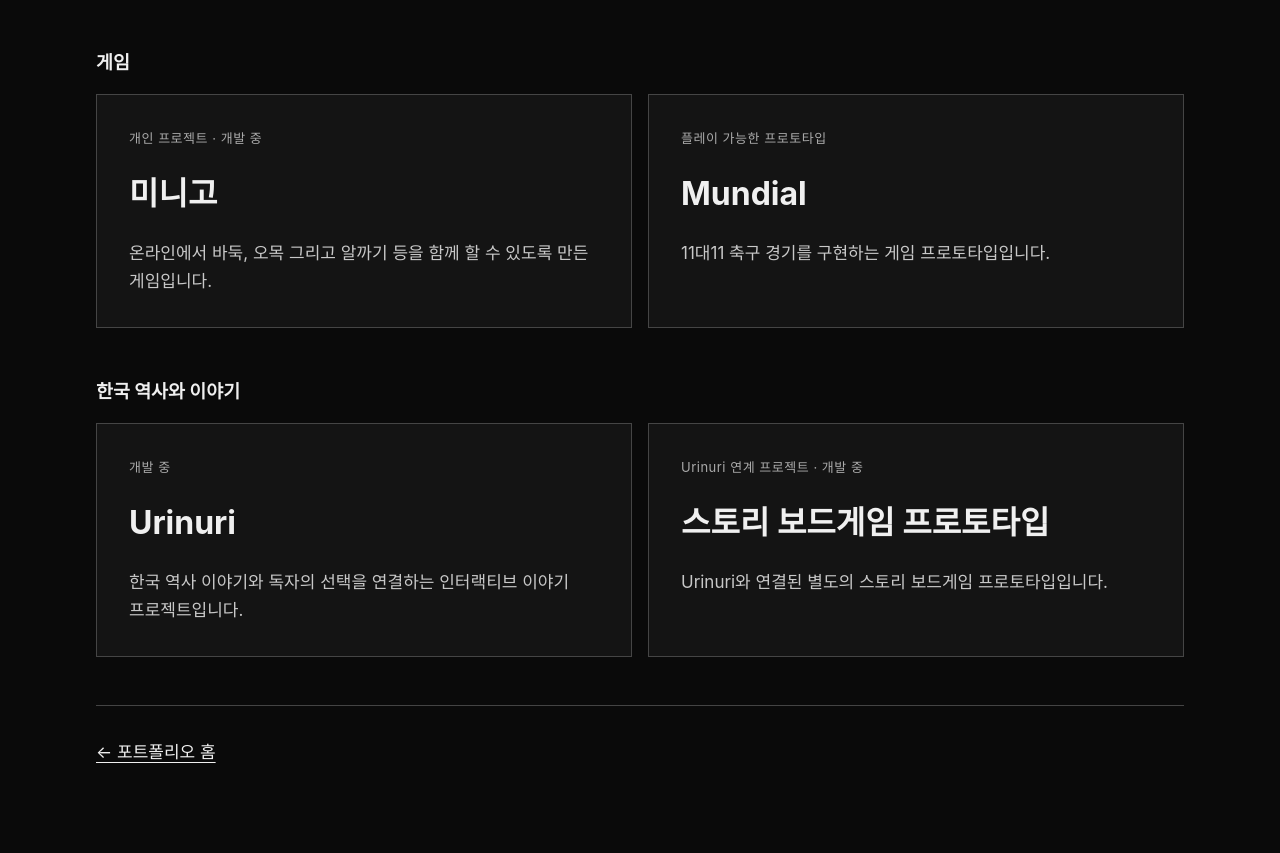
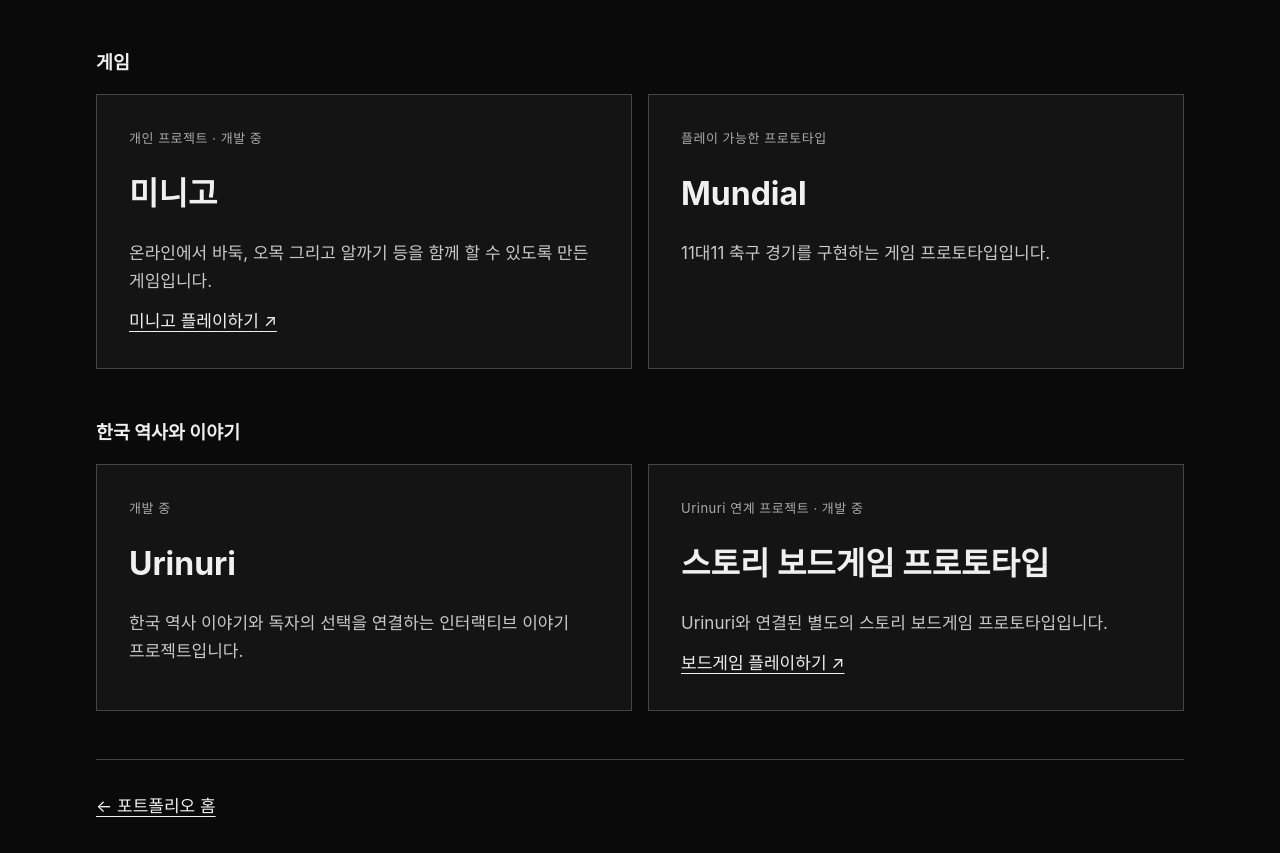
Before and after one commit to SHMDBC/shmdbc.github.io, a plain HTML site: page projects/index.html in a window 1280 px wide. Shown: the part 788-1641 px from the top of the page. Before the commit the page ends 1619 px from the top, so only its background shows below. Drawn offline with Linux system fonts and the light colour scheme.

Commit message:
Link the live Minigo and board game builds

```diff
--- a/projects/index.html
+++ b/projects/index.html
@@ -44,10 +44,10 @@
 <p><span class="ko">팀과 함께 만든 금융 서비스부터 플레이와 이야기를 탐구하는 프로젝트까지.</span><span class="en" lang="en">From a team-built financial service to projects exploring play and storytelling.</span></p>
 </header>
 <section class="project-group" aria-labelledby="group-0"><h2 id="group-0"><span class="ko">대표 팀 프로젝트</span><span class="en" lang="en">Featured team project</span></h2><div class="project-grid single"><article class="project-card featured" aria-labelledby="card-0"><p class="meta"><span class="ko">팀 프로젝트 · 프론트엔드</span><span class="en" lang="en">Team project · Frontend</span></p><h3 id="card-0"><span class="ko">약관에 동의하시겠습니까?</span><span class="en" lang="en">Do You Agree to the Terms?</span></h3><p><span class="ko">금융상품 약관을 원문 근거와 연결해 쉽게 설명하는 웹 서비스, 약관 돋보기. 프론트엔드 화면 구현을 맡고 기획과 데이터 작업에도 참여했습니다.</span><span class="en" lang="en">Terms Magnifier explains bank product terms in plain language and links to the original clauses. I implemented the frontend and contributed to planning and data work.</span></p><a class="project-link" href="../index.html#work"><span class="ko">약관 돋보기 사례 보기 →</span><span class="en" lang="en">View Terms Magnifier case study →</span></a> &nbsp; <a class="project-link" href="https://www.yakgwan.com"><span class="ko">약관 돋보기 서비스 바로가기 ↗</span><span class="en" lang="en">Open Terms Magnifier ↗</span></a></article></div></section>
-<section class="project-group" aria-labelledby="group-1"><h2 id="group-1"><span class="ko">게임</span><span class="en" lang="en">Games</span></h2><div class="project-grid"><article class="project-card" aria-labelledby="card-1"><p class="meta"><span class="ko">개인 프로젝트 · 개발 중</span><span class="en" lang="en">Personal project · In development</span></p><h3 id="card-1"><span class="ko">미니고</span><span class="en" lang="en">Minigo</span></h3><p><span class="ko">온라인에서 바둑, 오목 그리고 알까기 등을 함께 할 수 있도록 만든 게임입니다.</span><span class="en" lang="en">Play Go, Omok (Gomoku), Alkkagi (stone flicking), and more together online.</span></p></article>
+<section class="project-group" aria-labelledby="group-1"><h2 id="group-1"><span class="ko">게임</span><span class="en" lang="en">Games</span></h2><div class="project-grid"><article class="project-card" aria-labelledby="card-1"><p class="meta"><span class="ko">개인 프로젝트 · 개발 중</span><span class="en" lang="en">Personal project · In development</span></p><h3 id="card-1"><span class="ko">미니고</span><span class="en" lang="en">Minigo</span></h3><p><span class="ko">온라인에서 바둑, 오목 그리고 알까기 등을 함께 할 수 있도록 만든 게임입니다.</span><span class="en" lang="en">Play Go, Omok (Gomoku), Alkkagi (stone flicking), and more together online.</span></p><a class="project-link" href="https://minigo-87bcb.web.app/v4.html"><span class="ko">미니고 플레이하기 ↗</span><span class="en" lang="en">Play Minigo ↗</span></a></article>
 <article class="project-card" aria-labelledby="card-2"><p class="meta"><span class="ko">플레이 가능한 프로토타입</span><span class="en" lang="en">Playable prototype</span></p><h3 id="card-2"><span class="ko">Mundial</span><span class="en" lang="en">Mundial</span></h3><p><span class="ko">11대11 축구 경기를 구현하는 게임 프로토타입입니다.</span><span class="en" lang="en">A playable prototype for 11-a-side football.</span></p></article></div></section>
 <section class="project-group" aria-labelledby="group-2"><h2 id="group-2"><span class="ko">한국 역사와 이야기</span><span class="en" lang="en">Korean history and stories</span></h2><div class="project-grid"><article class="project-card" aria-labelledby="card-3"><p class="meta"><span class="ko">개발 중</span><span class="en" lang="en">In development</span></p><h3 id="card-3"><span class="ko">Urinuri</span><span class="en" lang="en">Urinuri</span></h3><p><span class="ko">한국 역사 이야기와 독자의 선택을 연결하는 인터랙티브 이야기 프로젝트입니다.</span><span class="en" lang="en">An interactive storytelling project that connects Korean history with reader choices.</span></p></article>
-<article class="project-card" aria-labelledby="card-4"><p class="meta"><span class="ko">Urinuri 연계 프로젝트 · 개발 중</span><span class="en" lang="en">Companion to Urinuri · In development</span></p><h3 id="card-4"><span class="ko">스토리 보드게임 프로토타입</span><span class="en" lang="en">Story Board Game Prototype</span></h3><p><span class="ko">Urinuri와 연결된 별도의 스토리 보드게임 프로토타입입니다.</span><span class="en" lang="en">A separate story-driven board game prototype connected to Urinuri.</span></p></article></div></section>
+<article class="project-card" aria-labelledby="card-4"><p class="meta"><span class="ko">Urinuri 연계 프로젝트 · 개발 중</span><span class="en" lang="en">Companion to Urinuri · In development</span></p><h3 id="card-4"><span class="ko">스토리 보드게임 프로토타입</span><span class="en" lang="en">Story Board Game Prototype</span></h3><p><span class="ko">Urinuri와 연결된 별도의 스토리 보드게임 프로토타입입니다.</span><span class="en" lang="en">A separate story-driven board game prototype connected to Urinuri.</span></p><a class="project-link" href="https://storybg-hex-playtest-261112--react-v1-8ktv4a0o.web.app/#home"><span class="ko">보드게임 플레이하기 ↗</span><span class="en" lang="en">Play the board game ↗</span></a></article></div></section>
 <footer class="project-footer"><a class="project-link" href="../index.html"><span class="ko">← 포트폴리오 홈</span><span class="en" lang="en">← Portfolio home</span></a></footer>
 </main>
 </body>
```
